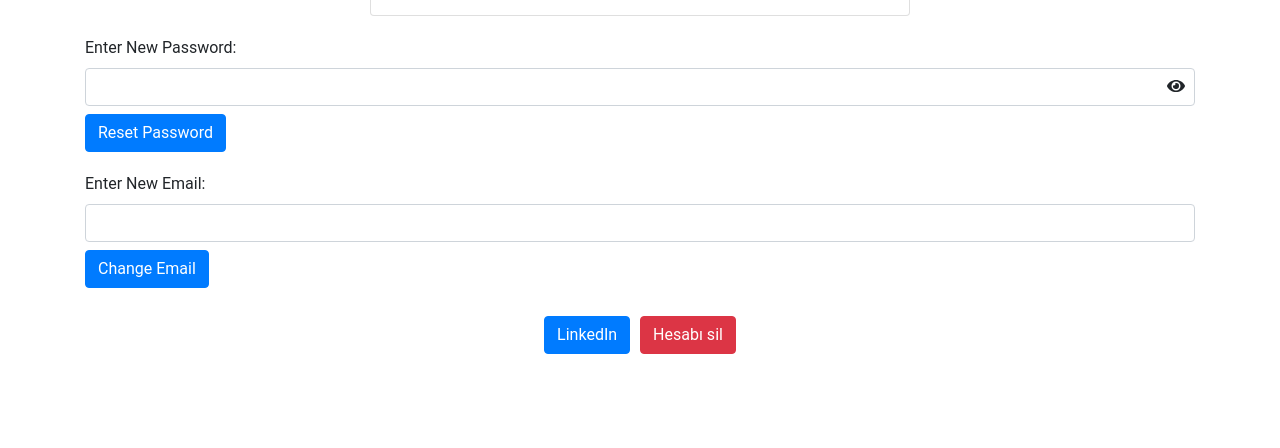
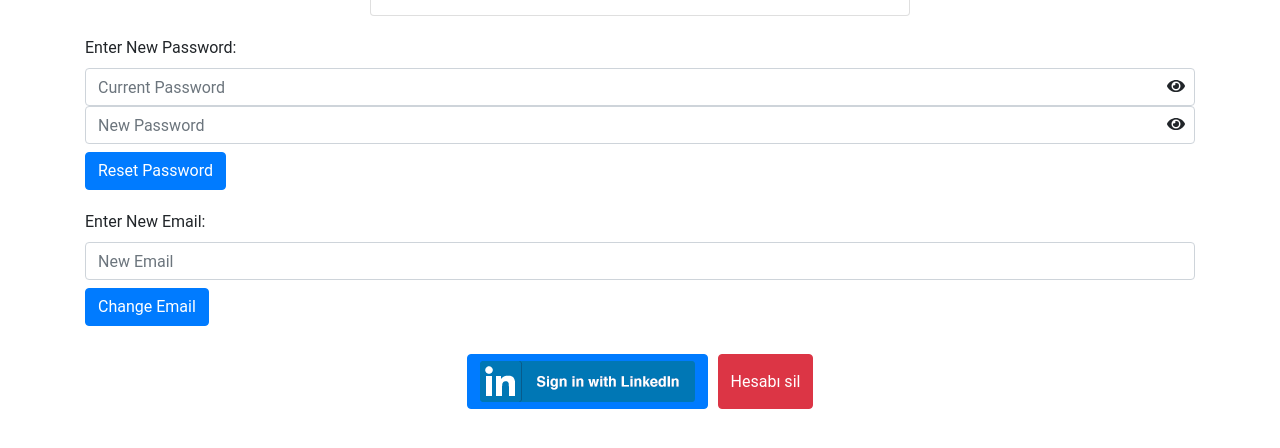
Before and after one commit to CampusCoders/Yapay-Zeka-Projesi, a Flask app: template templates/dashboard.html in a window 1280 px wide. Shown: the part 310-758 px from the top of the page. Run offline with Flask 3, Linux system fonts and the light colour scheme; the template is opened without the code that fills it, so the values that code supplies are empty; some libraries are stand-ins or nearby versions.

Commit message:
Dashboard updated

```diff
--- a/app.py
+++ b/app.py
@@ -1,15 +1,16 @@
 from flask import Flask, render_template, session, redirect, url_for
 from views.loginorsignup import login_or_signup
 from views.createEvent import create_event
+from views.dashboard import dashboard
 import secrets
 
 app = Flask(__name__)
 app.secret_key = secrets.token_hex(16)
 
-# Firebase uygulaması için Blueprint'i kaydet
 app.register_blueprint(login_or_signup)
 
-# Chatbot uygulaması için Blueprint'i kaydet
+app.register_blueprint(dashboard)
+
 app.register_blueprint(create_event)
 
 @app.route('/')
--- a/static/css/dashboard.css
+++ b/static/css/dashboard.css
@@ -0,0 +1,28 @@
+body {
+  font-family: "Roboto", sans-serif;
+}
+.navbar {
+  margin-bottom: 20px;
+}
+.form-container {
+  margin-top: 20px;
+}
+.center-buttons {
+  display: flex;
+  justify-content: center;
+  gap: 10px;
+  margin-top: 20px;
+}
+.password-container {
+  position: relative;
+}
+.password-container input {
+  padding-right: 30px;
+}
+.password-container .toggle-password {
+  position: absolute;
+  right: 10px;
+  top: 50%;
+  transform: translateY(-50%);
+  cursor: pointer;
+}
--- a/templates/dashboard.html
+++ b/templates/dashboard.html
@@ -8,40 +8,12 @@
     <!-- Bootstrap CSS -->
     <link
       href="https://stackpath.bootstrapcdn.com/bootstrap/4.5.2/css/bootstrap.min.css"
-      rel="stylesheet"
-    />
-    <link rel="stylesheet" href="{{ url_for('static', filename='css/dashboard.css') }}" media="screen">
-    <link rel="stylesheet" href="https://cdnjs.cloudflare.com/ajax/libs/font-awesome/5.15.3/css/all.min.css">
-    <style>
-      body {
-        font-family: 'Roboto', sans-serif;
-      }
-      .navbar {
-        margin-bottom: 20px;
-      }
-      .form-container {
-        margin-top: 20px;
-      }
-      .center-buttons {
-        display: flex;
-        justify-content: center;
-        gap: 10px;
-        margin-top: 20px;
-      }
-      .password-container {
-        position: relative;
-      }
-      .password-container input {
-        padding-right: 30px;
-      }
-      .password-container .toggle-password {
-        position: absolute;
-        right: 10px;
-        top: 50%;
-        transform: translateY(-50%);
-        cursor: pointer;
-      }
-    </style>
+      rel="stylesheet" />
+    <link rel="stylesheet"
+      href="{{ url_for('static', filename='css/dashboard.css') }}"
+      media="screen">
+    <link rel="stylesheet"
+      href="https://cdnjs.cloudflare.com/ajax/libs/font-awesome/5.15.3/css/all.min.css">
   </head>
   <body>
     <!-- Navigation Bar -->
@@ -54,8 +26,7 @@
         data-target="#navbarNav"
         aria-controls="navbarNav"
         aria-expanded="false"
-        aria-label="Toggle navigation"
-      >
+        aria-label="Toggle navigation">
         <span class="navbar-toggler-icon"></span>
       </button>
       <div class="collapse navbar-collapse" id="navbarNav">
@@ -64,7 +35,8 @@
             <a class="nav-link">{{ user.name }} {{ user.surname }}</a>
           </li>
           <li class="nav-item">
-              <a class="btn btn-outline-light" href="/logout" type="submit">Logout</a>
+            <a class="btn btn-outline-light" href="/logout"
+              type="submit">Logout</a>
           </li>
         </ul>
       </div>
@@ -85,21 +57,34 @@
       </div>
 
       <div class="form-container">
-        <form action="/reset_password" method="post" class="form-group">
+        <form action="/change_password" method="post" class="form-group">
           <label for="new_password">Enter New Password:</label>
+          <div class="password-container">
+            <input
+              type="password"
+              id="old_password"
+              name="old_password"
+              class="form-control"
+              placeholder="Current Password"
+              required />
+            <span class="toggle-password">
+              <i class="fas fa-eye" id="eyeIcon"></i>
+            </span>
+          </div>
           <div class="password-container">
             <input
               type="password"
               id="new_password"
               name="new_password"
               class="form-control"
-              required
-            />
+              placeholder="New Password"
+              required />
             <span class="toggle-password">
               <i class="fas fa-eye" id="eyeIcon"></i>
             </span>
           </div>
-          <button type="submit" class="btn btn-primary mt-2">Reset Password</button>
+          <button type="submit" class="btn btn-primary mt-2">Reset
+            Password</button>
         </form>
       </div>
 
@@ -111,24 +96,35 @@
             id="new_email"
             name="new_email"
             class="form-control"
-            required
-          />
-          <button type="submit" class="btn btn-primary mt-2">Change Email</button>
+            placeholder="New Email"
+            required />
+          <button type="submit" class="btn btn-primary mt-2">Change
+            Email</button>
         </form>
       </div>
 
       <div class="center-buttons">
-        <button type="button" class="btn btn-primary mt-2" id="linkedinButton">LinkedIn</button>
-        <button type="button" class="btn btn-danger mt-2" id="deleteAccountButton">Hesabı sil</button>
+        <button type="button" class="btn btn-primary mt-2" id="linkedinButton">
+          <img src="static/images/signin-with-linkedin-button.png"
+            alt="LinkedIn"
+            style="width: auto; height: auto;">
+        </button>
+        <button type="button" class="btn btn-danger mt-2"
+          id="deleteAccountButton">Hesabı sil</button>
+        <form id="deleteAccountForm" action="/delete_user" method="POST"
+          style="display:none;"></form>
       </div>
 
       <!-- Pop-up Modal -->
-      <div class="modal fade" id="confirmationModal" tabindex="-1" role="dialog" aria-labelledby="confirmationModalLabel" aria-hidden="true">
+      <div class="modal fade" id="confirmationModal" tabindex="-1" role="dialog"
+        aria-labelledby="confirmationModalLabel" aria-hidden="true">
         <div class="modal-dialog" role="document">
           <div class="modal-content">
             <div class="modal-header">
-              <h5 class="modal-title" id="confirmationModalLabel">Emin misiniz?</h5>
-              <button type="button" class="close" data-dismiss="modal" aria-label="Close">
+              <h5 class="modal-title" id="confirmationModalLabel">Emin
+                misiniz?</h5>
+              <button type="button" class="close" data-dismiss="modal"
+                aria-label="Close">
                 <span aria-hidden="true">&times;</span>
               </button>
             </div>
@@ -136,8 +132,10 @@
               Bu işlemi yapmak istediğinize emin misiniz?
             </div>
             <div class="modal-footer">
-              <button type="button" class="btn btn-secondary" data-dismiss="modal">Hayır</button>
-              <button type="button" class="btn btn-primary" id="confirmButton">Evet</button>
+              <button type="button" class="btn btn-secondary"
+                data-dismiss="modal">Hayır</button>
+              <button type="button" class="btn btn-primary"
+                id="confirmButton">Evet</button>
             </div>
           </div>
         </div>
@@ -158,9 +156,12 @@
 
     <!-- Bootstrap JS, Popper.js, and jQuery -->
     <script src="https://code.jquery.com/jquery-3.5.1.slim.min.js"></script>
-    <script src="https://cdn.jsdelivr.net/npm/@popperjs/core@2.5.3/dist/umd/popper.min.js"></script>
-    <script src="https://stackpath.bootstrapcdn.com/bootstrap/4.5.2/js/bootstrap.min.js"></script>
-    <script src="https://cdnjs.cloudflare.com/ajax/libs/font-awesome/5.15.3/js/all.min.js"></script>
+    <script
+      src="https://cdn.jsdelivr.net/npm/@popperjs/core@2.5.3/dist/umd/popper.min.js"></script>
+    <script
+      src="https://stackpath.bootstrapcdn.com/bootstrap/4.5.2/js/bootstrap.min.js"></script>
+    <script
+      src="https://cdnjs.cloudflare.com/ajax/libs/font-awesome/5.15.3/js/all.min.js"></script>
     <script>
       document.getElementById('linkedinButton').addEventListener('click', function() {
         $('#confirmationModal').modal('show');
@@ -190,6 +191,12 @@
           eyeIcon.classList.add('fa-eye-slash');
         }
       });
+
+      document.getElementById('deleteAccountButton').addEventListener('click', function() {
+                if (confirm('Hesabınızı silmek istediğinizden emin misiniz? Bu işlem geri alınamaz.')) {
+                    document.getElementById('deleteAccountForm').submit();
+                }
+            });
     </script>
   </body>
 </html>
--- a/views/loginorsignup.py
+++ b/views/loginorsignup.py
@@ -132,49 +132,6 @@ def logged():
     else:
         return redirect(url_for('login_or_signup.login_or_signup_home'))
 
-@login_or_signup.route('/dashboard')
-def dashboard():
-    if 'user_id' in session:
-        user_id = session['user_id']
-        user_data = db.child('Users').child(user_id).get().val()
-        return render_template('dashboard.html', user=user_data)
-    else:
-        return redirect(url_for('login_or_signup.login_or_signup_home'))
-
-@login_or_signup.route('/reset_password', methods=['POST'])
-def reset_password():
-    if 'user_id' in session:
-        user_id = session['user_id']
-        new_password = request.form['new_password']
-        try:
-            user = auth2.update_user(user_id, password=new_password)
-            db.child('Users').child(user_id).update({'password': new_password})
-            flash('Password successfully changed.', 'success')
-            return redirect(url_for('login_or_signup.dashboard'))
-        except Exception as e:
-            print(e)
-            flash('Failed to change password.', 'error')
-            return redirect(url_for('login_or_signup.dashboard'))
-    else:
-        return redirect(url_for('login_or_signup.login_or_signup_home'))
-
-@login_or_signup.route('/change_email', methods=['POST'])
-def change_email():
-    if 'user_id' in session:
-        user_id = session['user_id']
-        new_email = request.form['new_email']
-        try:
-            user = auth2.update_user(user_id, email=new_email)
-            db.child('Users').child(user_id).update({'email': new_email})
-            flash('Email successfully changed.', 'success')
-            return redirect(url_for('login_or_signup.dashboard'))
-        except Exception as e:
-            print(e)
-            flash('Failed to change email.', 'error')
-            return redirect(url_for('login_or_signup.dashboard'))
-    else:
-        return redirect(url_for('login_or_signup.login_or_signup_home'))
-
 @login_or_signup.route('/logout')
 def logout():
     auth.current_user = None
```
Also changed, not shown: views/dashboard.py (added, +79 -0 lines), static/images/signin-with-linkedin-button.png (added).
